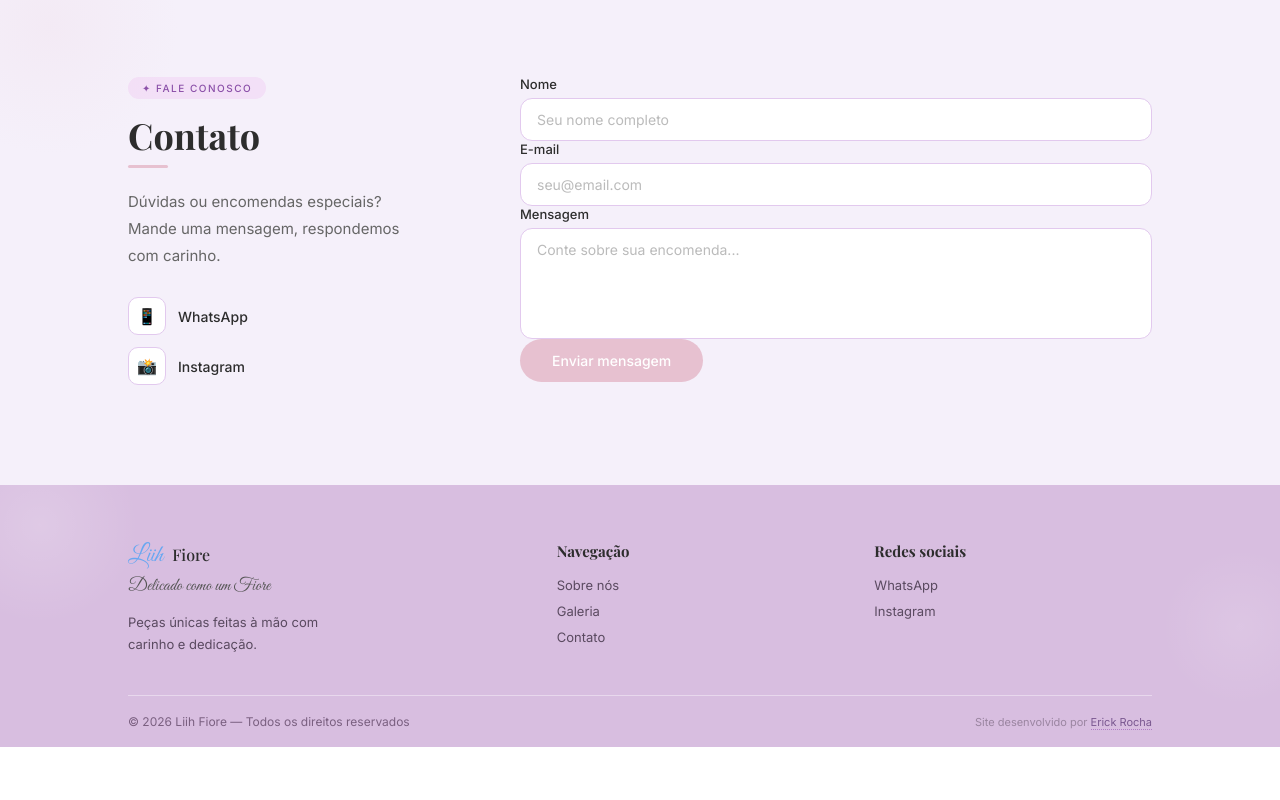
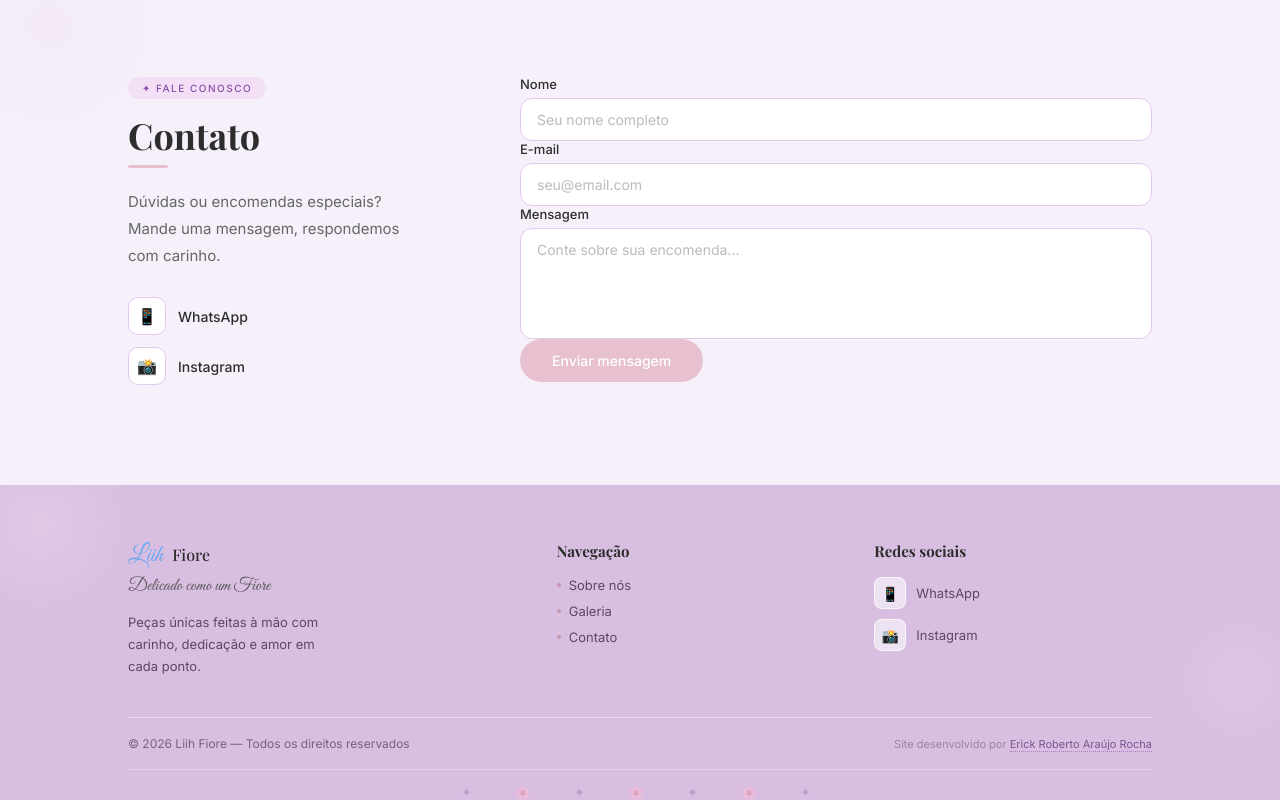
Before and after one commit to erick-rocha-web/croche, a plain HTML site: page index.html in a window 1280 px wide. Shown: the part 2291-3091 px from the top of the page. Before the commit the page ends 3038 px from the top, so only its background shows below. Drawn offline with nearby package versions, Linux system fonts and the light colour scheme.

```diff
--- a/index.html
+++ b/index.html
@@ -168,39 +168,46 @@
     <!-- FOOTER -->
     <footer class="footer">
         <div class="footer-top">
+
             <div class="footer-brand">
                 <div class="logo footer-logo">Liih <span>Fiore</span></div>
                 <span class="footer-tagline">Delicado como um Fiore</span>
-                <p class="footer-desc">Peças únicas feitas à mão com carinho e dedicação.</p>
+                <p class="footer-desc">Peças únicas feitas à mão com carinho, dedicação e amor em cada ponto.</p>
             </div>
 
             <div class="footer-col">
                 <p class="footer-col-title">Navegação</p>
                 <nav class="footer-links">
-                    <a href="#sobre" class="footer-link">Sobre nós</a>
-                    <a href="#galeria" class="footer-link">Galeria</a>
-                    <a href="#contato" class="footer-link">Contato</a>
+                    <a href="#sobre" class="footer-link"><span class="footer-dot"></span>Sobre nós</a>
+                    <a href="#galeria" class="footer-link"><span class="footer-dot"></span>Galeria</a>
+                    <a href="#contato" class="footer-link"><span class="footer-dot"></span>Contato</a>
                 </nav>
             </div>
 
             <div class="footer-col">
                 <p class="footer-col-title">Redes sociais</p>
                 <div class="footer-socials">
-                    <a href="https://wa.me/5561999069113" class="footer-social" target="_blank"
-                        rel="noopener">WhatsApp</a>
-                    <a href="https://www.instagram.com/liihfiore/" class="footer-social" target="_blank"
-                        rel="noopener">Instagram</a>
+                    <a href="https://wa.me/5561999069113" class="footer-social" target="_blank" rel="noopener">
+                        <span class="footer-social-icon">📱</span> WhatsApp
+                    </a>
+                    <a href="https://www.instagram.com/liihfiore/" class="footer-social" target="_blank" rel="noopener">
+                        <span class="footer-social-icon">📸</span> Instagram
+                    </a>
                 </div>
             </div>
+
         </div>
 
         <div class="footer-bottom">
             <span class="footer-copy">© 2026 Liih Fiore — Todos os direitos reservados</span>
             <span class="footer-dev">
-                Site desenvolvido por <a href="https://erick-rocha-web.github.io/Portfolio/" target="_blank"
-                    rel="noopener">Erick Rocha</a>
+                Site desenvolvido por
+                <a href="https://erick-rocha-web.github.io/Portfolio/" target="_blank" rel="noopener">Erick Roberto
+                    Araújo Rocha</a>
             </span>
         </div>
+
+        <div class="footer-floral">✦ &nbsp; 🌸 &nbsp; ✦ &nbsp; 🌸 &nbsp; ✦ &nbsp; 🌸 &nbsp; ✦</div>
     </footer>
 
     <script src="script.js"></script>
```
